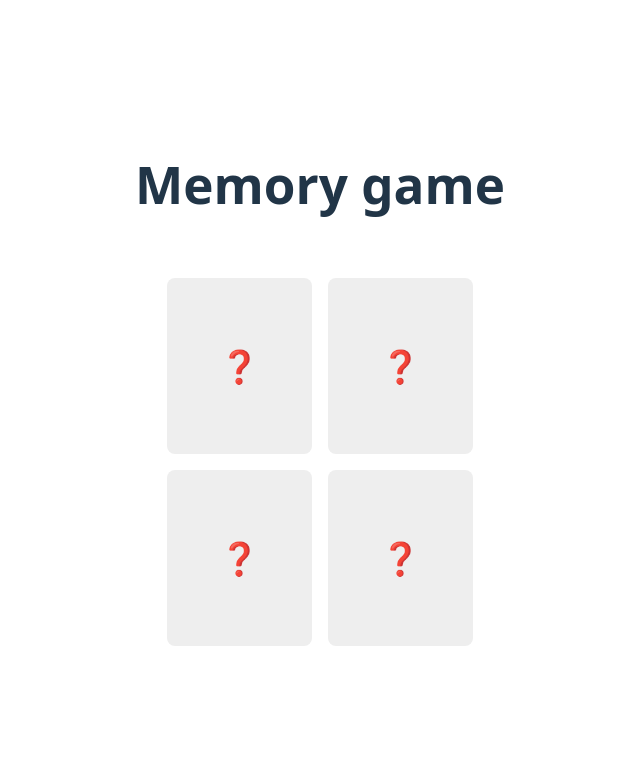
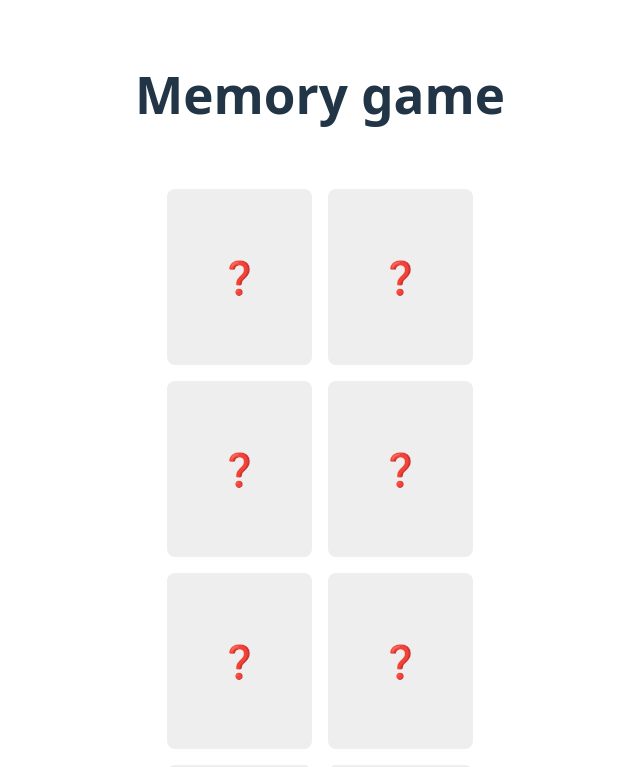
Before and after one commit to alexakode/reactmemorylight, a React (Vite) app: page / in a window 1280 px wide. Shown: the top 767 px of the page, without its empty margins (320-960 px from the left). Built offline with nearby package versions, Linux system fonts and the light colour scheme.

Commit message:
Wrote function to get subset of emoji from pool, import file to app

```diff
--- a/src/App.jsx
+++ b/src/App.jsx
@@ -1,10 +1,17 @@
 import { useEffect, useState } from "react";
+import { getInitialValues } from "./utils/getInitialValues";
 import shuffleDeck from "./utils/shuffleDeck";
 import Card from "./components/Card";
 import "./App.css";
 
 export default function App() {
-  const initialValues = ["🍎", "🍌"]; //unike kort, begynner med hardkode for å teste
+  const rows = 4;
+  const columns = 4;
+  if ((rows * columns)%2 !== 0) {
+    throw new Error("Rows/columns må være partall")
+  }
+  const pairCount = (rows * columns) / 2;
+  const initialValues = getInitialValues(pairCount);//["🍎", "🍌"]; unike kort, begynner med hardkode for å teste
   const [deck, setDeck] = useState(() =>
     shuffleDeck(initialValues).map((value, index) => ({
       id: index,
--- /dev/null
+++ b/src/utils/getInitialValues.js
@@ -0,0 +1,8 @@
+import { emojiPool } from "./emojiPool";
+export function getInitialValues(pairCount) {
+    if (pairCount > emojiPool.length) {
+        throw new Error("Ikke nok emoji i poolen");
+    }
+    const shuffled = [...emojiPool].sort(() => Math.random()-.5);
+    return shuffled.slice(0, pairCount);
+}
```
